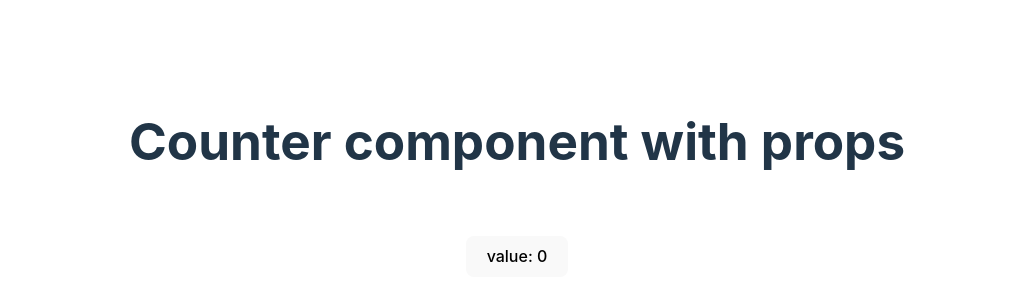
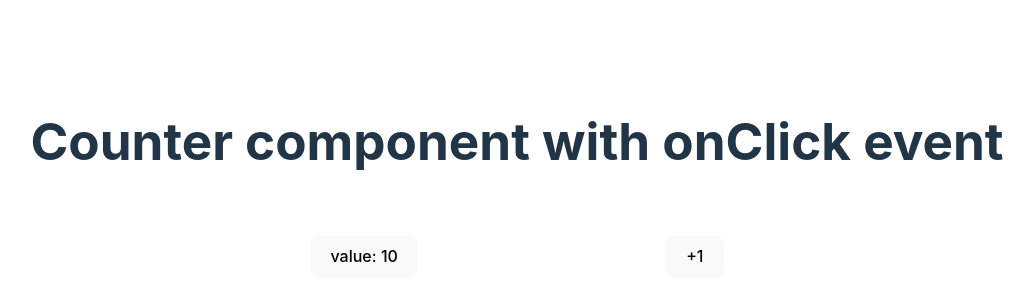
Before and after one commit to RE15EL/react-fer, a React (Vite) app: page / in a window 1280 px wide. Shown: the part 206-506 px from the top of the page, without its empty margins (123-1157 px from the left). Built offline with nearby package versions, Linux system fonts and the light colour scheme.

Commit message:
event onClick

```diff
--- a/src/App.jsx
+++ b/src/App.jsx
@@ -6,7 +6,7 @@ function App() {
   return (
     <>
 
-      <CounterProps />
+      <CounterProps value={10}/>
 
     </>
   )
--- a/src/components/counter/Counter-props.jsx
+++ b/src/components/counter/Counter-props.jsx
@@ -1,13 +1,22 @@
 import PropType from "prop-types"
+import './counter-props.css'
+
 
 export const CounterProps = ({value}) =>{
+    const notifyEvent = (event) => console.log(event);
+
     return (
         <>
-            <h1>Counter component with props</h1>
+            <h1>Counter component with onClick event</h1>
             <div className="card">
-                <button >
-                    value: {value}
-                </button>
+                <div className="content">
+                    <button >
+                        value: {value}
+                    </button>
+                    <button onClick={ notifyEvent }  >
+                        +1
+                    </button>
+                </div>
             </div>
         </>
     )
--- /dev/null
+++ b/src/components/counter/counter-props.css
@@ -0,0 +1,4 @@
+.content{
+    display: flex;
+    justify-content: space-evenly;
+}
```
